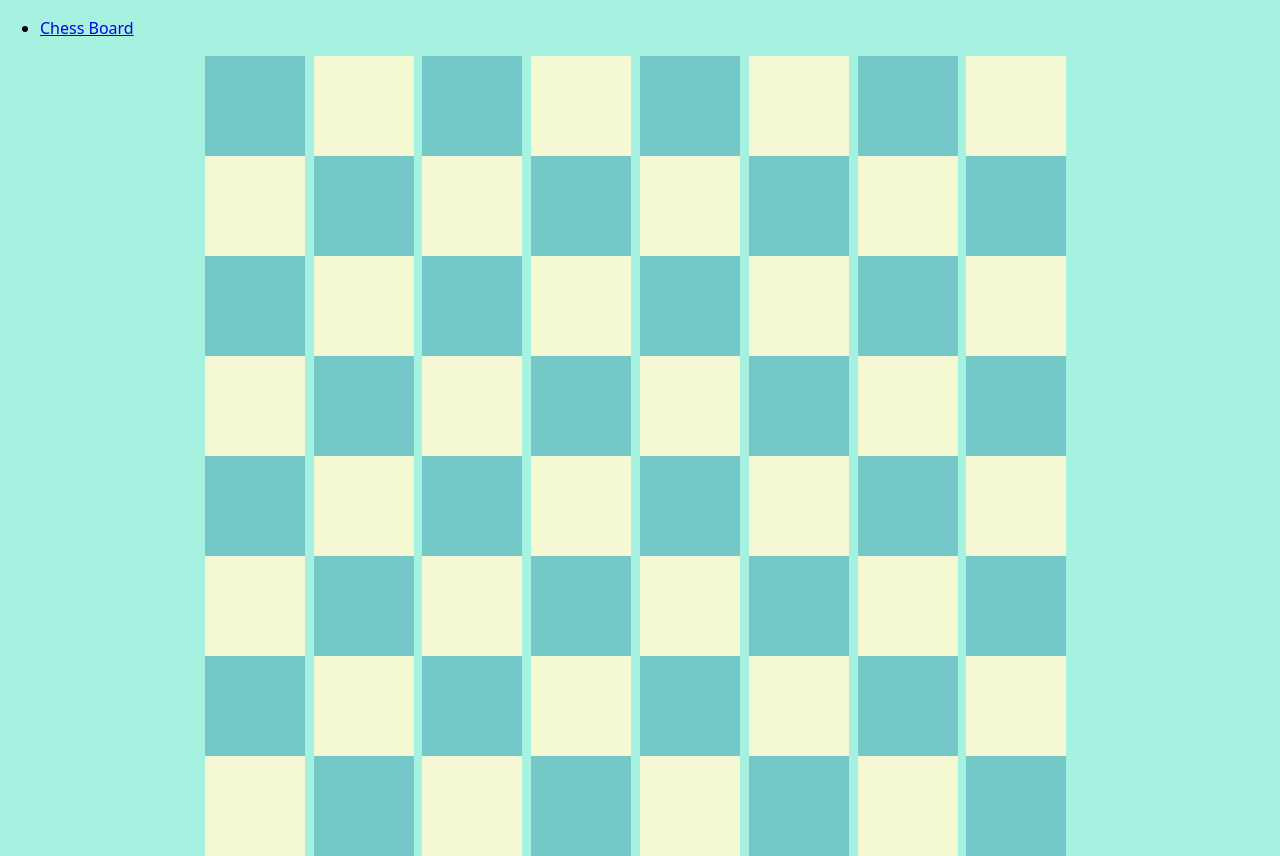
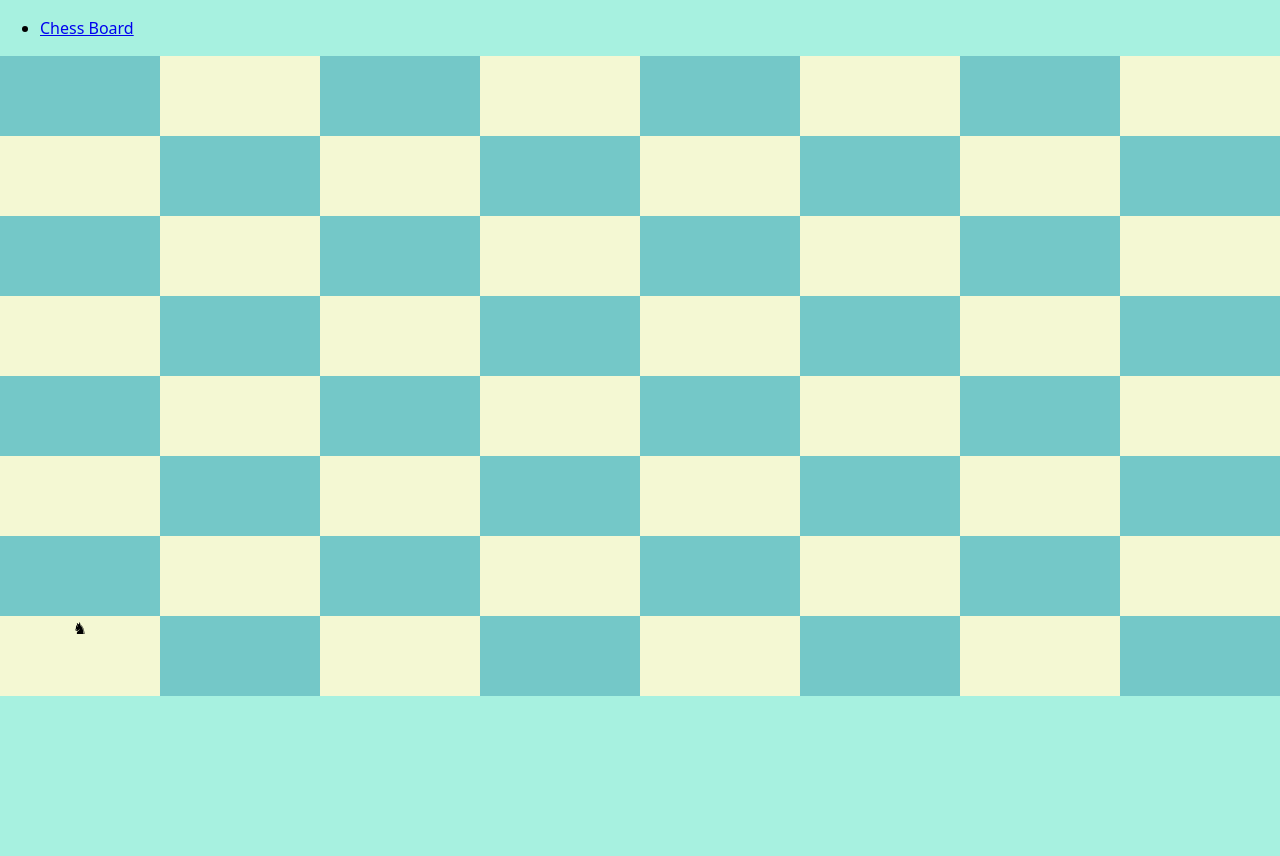
Before and after one commit to PierreDV/chess_board, a plain HTML site: page index.html in a window 1280 px wide. After the commit the page ends 816 px from the top, so only its background shows below. Drawn offline with Linux system fonts and the light colour scheme.

Commit message:
some improvements and some fun

```diff
--- a/index.html
+++ b/index.html
@@ -1,10 +1,11 @@
-<!DOCTYPE html>
+<!doctype html>
 <html lang="en-US">
   <head>
     <meta charset="utf-8" />
     <meta name="viewport" content="width=device-width" />
-    <title>Chess Board</title></head>
-    <link rel="stylesheet" href="style/index.css" />
+    <title>Chess Board</title>
+  </head>
+  <link rel="stylesheet" href="style/index.css" />
   <body>
     <header class="header">
       <nav class="nav">
--- a/index.js
+++ b/index.js
@@ -1,13 +1,18 @@
 const COLUMNS = ["a", "b", "c", "d", "e", "f", "g", "h"];
-const ROWS = [ "1", "2", "3", "4", "5", "6", "7", "8" ]
-const board = document.querySelector(".board")
+const ROWS = ["1", "2", "3", "4", "5", "6", "7", "8"];
+const board = document.querySelector(".board");
 
-for(let [row_index, row] of ROWS.reverse().entries()) {
-   for(let [column_index, column] of COLUMNS.entries()) {
+for (let [row_index, row] of ROWS.reverse().entries()) {
+  for (let [column_index, column] of COLUMNS.entries()) {
     const square = document.createElement("div");
-    const classList = ["square", `square--${(row_index + column_index) % 2 ? "white": "black"}`]
+    const classList = [
+      "square",
+      `square--${(row_index + column_index) % 2 ? "white" : "black"}`,
+    ];
     square.classList.add(...classList);
     square.setAttribute("id", column + row);
-     board.appendChild(square);
+    board.appendChild(square);
   }
 }
+
+document.getElementById("a1").append("♞");
--- a/style/components/board.css
+++ b/style/components/board.css
@@ -1,6 +1,5 @@
 .board {
   display: grid;
-  width: 68%;
-  grid-template-columns: 1fr 1fr 1fr 1fr 1fr 1fr 1fr 1fr;
-  grid-template-rows: 1fr 1fr 1fr 1fr 1fr 1fr 1fr 1fr;
+  grid-template-columns: repeat(8, 1fr);
+  grid-auto-rows: minmax(5rem, auto);
 }
--- /dev/null
+++ b/style/components/knight.css
@@ -0,0 +1,2 @@
+.knight {
+}
--- a/style/components/main.css
+++ b/style/components/main.css
@@ -1,4 +1,2 @@
 .main {
-  display: flex;
-  justify-content: center;
 }
--- a/style/components/square.css
+++ b/style/components/square.css
@@ -1,6 +1,5 @@
 .square {
-  height: 100px;
-  width: 100px;
+  text-align: center;
 }
 .square--white {
   background-color: var(--color-white);
--- a/style/index.css
+++ b/style/index.css
@@ -1,6 +1,6 @@
-@import url('./themes.css');
-@import url('./reset.css');
-@import url('./components/index.css');
+@import url("./themes.css");
+@import url("./reset.css");
+@import url("./components/index.css");
 
 body {
   min-height: 100vh;
```
